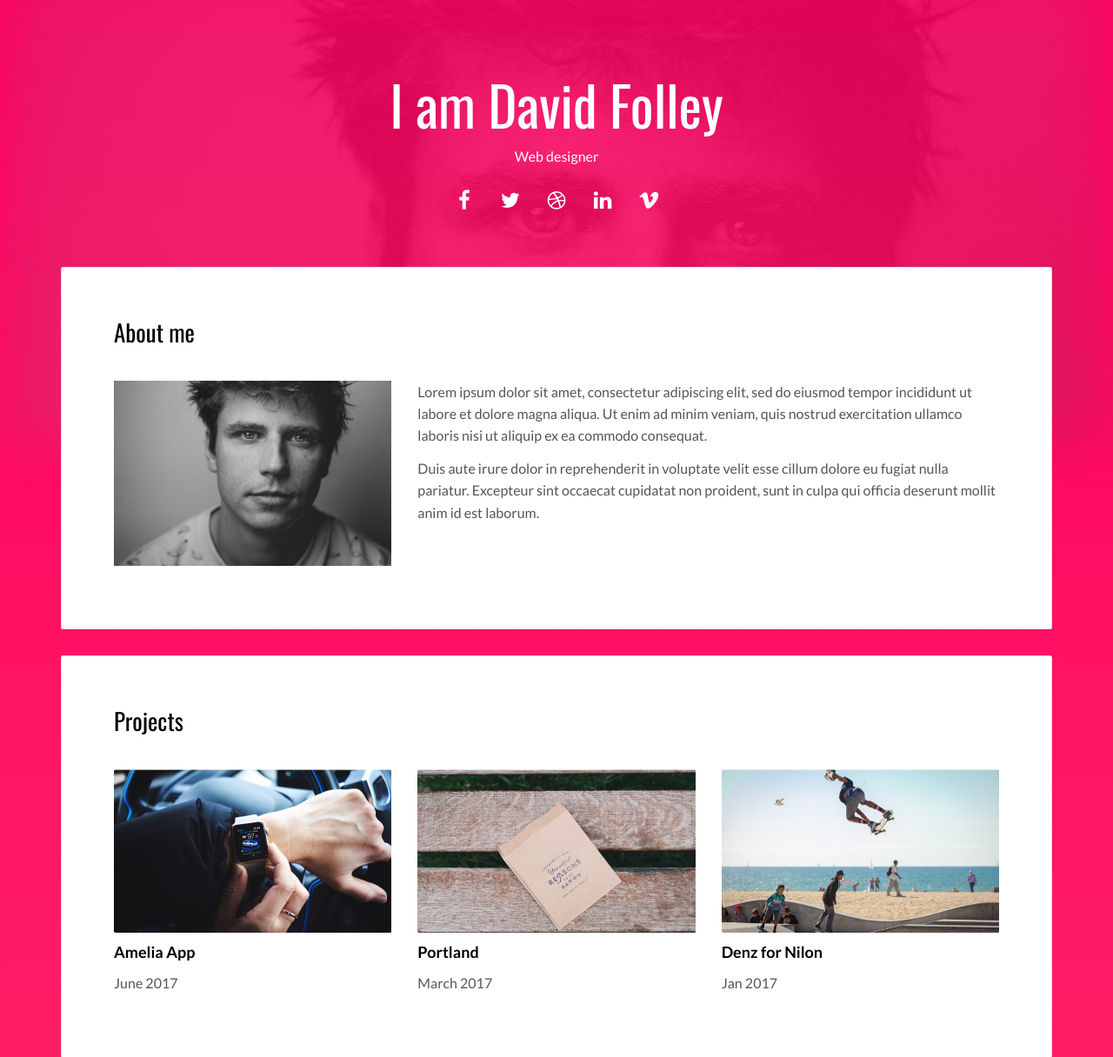
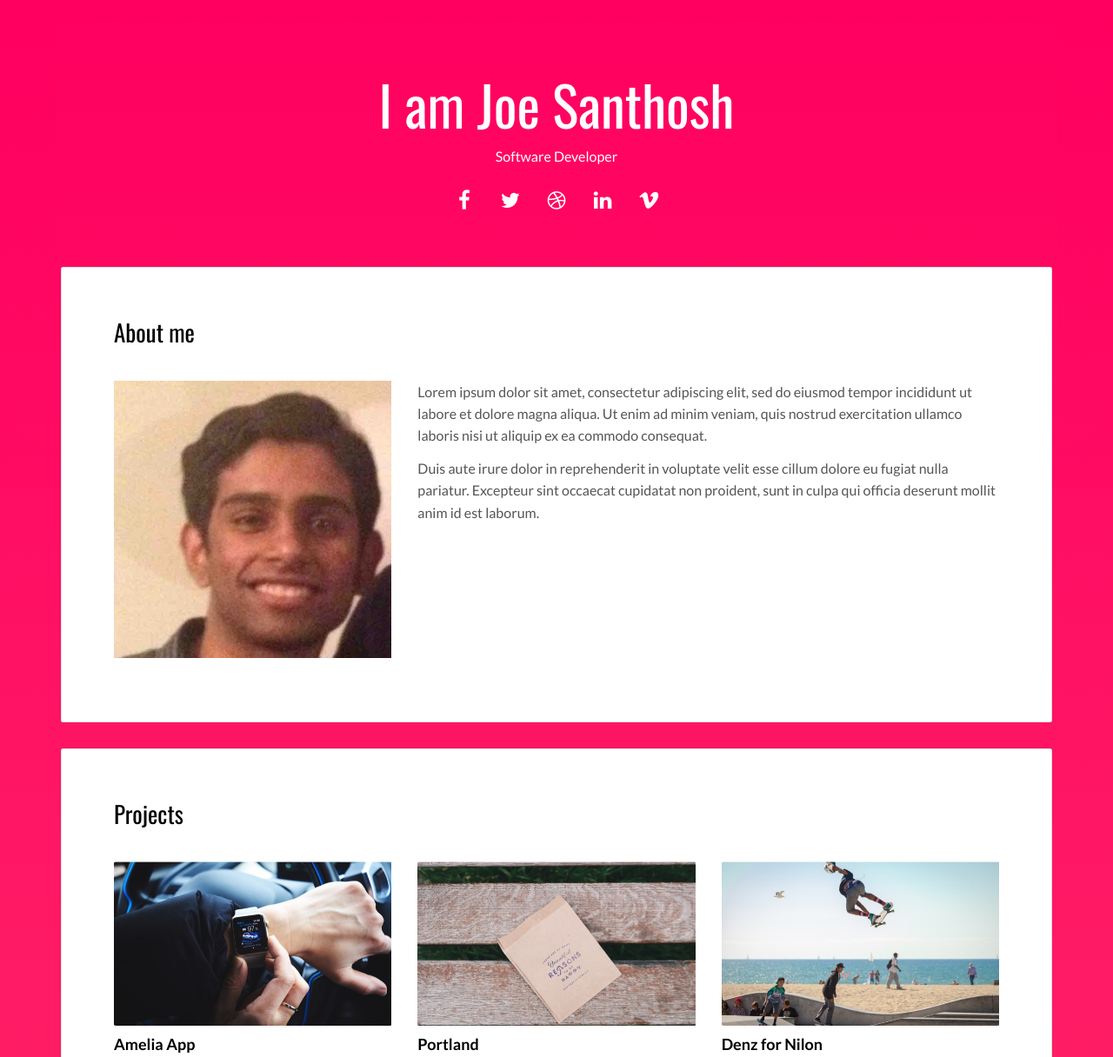
Before and after one commit to joesanthosh24/python_portfolio, a Flask app: page / in a window 1280 px wide. Shown: the top 1216 px of the page at 87% size. Run offline with Flask 2, Linux system fonts and the light colour scheme; some libraries are stand-ins or nearby versions.

Commit message:
Edited link tags and references to images to point to right place within flask app folder structure

```diff
--- a/server.py
+++ b/server.py
@@ -6,4 +6,4 @@ app = Flask(__name__)
 
 @app.route("/")
 def home():
-    return render_template('index.html')
+    return render_template('index.html', name="Joe Santhosh")
--- a/templates/index.html
+++ b/templates/index.html
@@ -28,15 +28,12 @@
 
   <body class="">
     <!-- Add your content of header -->
-    <div
-      class="background-color-layer"
-      style="background-image: url('static/assets/images/img-01.jpg')"
-    ></div>
+    <div class="background-color-layer"></div>
     <main class="content-wrapper">
       <header class="white-text-container section-container">
         <div class="text-center">
-          <h1>I am David Folley</h1>
-          <p>Web designer</p>
+          <h1>I am {{ name }}</h1>
+          <p>Software Developer</p>
           <p>
             <a class="fa-icon fa-icon-2x" href="https://facebook.com/" title="">
               <i class="fa fa-facebook"></i>
@@ -73,7 +70,7 @@
                   <div class="col-md-4">
                     <p>
                       <img
-                        src="./assets/images/img-01.jpg"
+                        src="./static/assets/images/joe.jpeg"
                         class="img-responsive"
                         alt=""
                       />
@@ -103,7 +100,7 @@
                 <div class="row">
                   <div class="col-md-4">
                     <img
-                      src="./assets/images/img-02.jpg"
+                      src="./static/assets/images/img-02.jpg"
                       class="img-responsive"
                       alt=""
                     />
@@ -112,7 +109,7 @@
                   </div>
                   <div class="col-md-4">
                     <img
-                      src="./assets/images/img-03.jpg"
+                      src="./static/assets/images/img-03.jpg"
                       class="img-responsive"
                       alt=""
                     />
@@ -121,7 +118,7 @@
                   </div>
                   <div class="col-md-4">
                     <img
-                      src="./assets/images/img-04.jpg"
+                      src="./static/assets/images/img-04.jpg"
                       class="img-responsive"
                       alt=""
                     />
```
Also changed, not shown: static/assets/images/img-01.jpg (deleted), static/assets/images/joe.jpeg (added).
